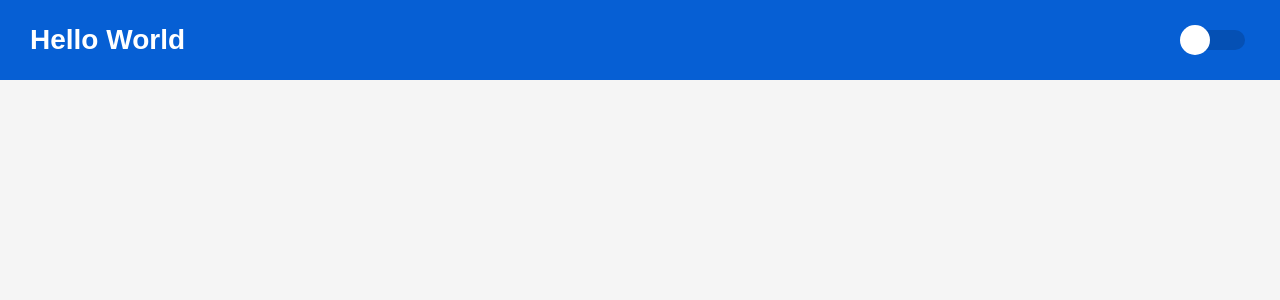
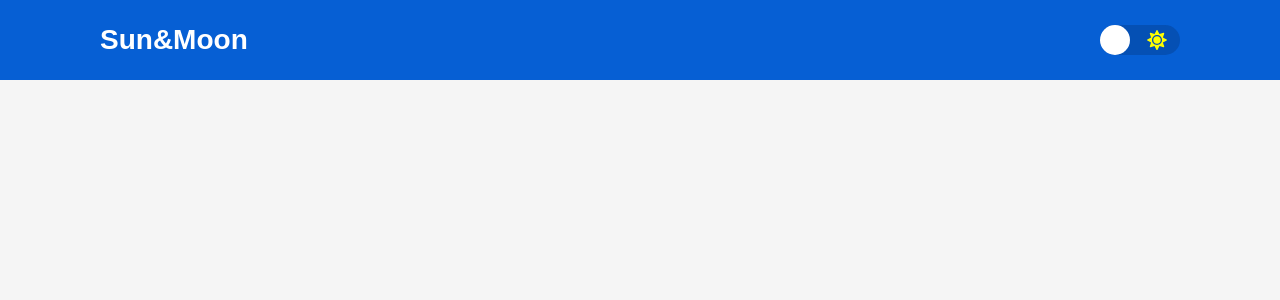
Before and after one commit to joaogkvalho/Sun-Moon, a React (Create React App) app: page / in a window 1280 px wide. Shown: the top 300 px of the page. Built offline with nearby package versions, Linux system fonts and the light colour scheme.

Commit message:
sytles finished

```diff
--- a/package.json
+++ b/package.json
@@ -13,6 +13,7 @@
     "polished": "^4.1.3",
     "react": "^17.0.2",
     "react-dom": "^17.0.2",
+    "react-icons": "^4.2.0",
     "react-scripts": "4.0.3",
     "react-switch": "^6.0.0",
     "styled-components": "^5.3.0",
--- a/src/components/Header/index.tsx
+++ b/src/components/Header/index.tsx
@@ -1,5 +1,6 @@
 import { useContext } from 'react'
-import { Container } from "./styles";
+import { Container, Content } from "./styles";
+import { FaMoon, FaSun} from 'react-icons/fa'
 import Switch from 'react-switch'
 import { ThemeContext } from 'styled-components'
 import { shade } from 'polished'
@@ -13,21 +14,20 @@ export function Header({ toggleTheme }: HeaderProps){
 
     return(
         <Container>
-            <h1>Hello World</h1>
-
+            <Content>
+                <h1>Sun&amp;<span>Moon</span></h1>
                     <Switch
                         onChange={toggleTheme}
                         checked={title === 'dark'}
-                checkedIcon={false}
-                uncheckedIcon={false}
-                height={20}
-                width={60}
+                        uncheckedIcon={<FaSun color="yellow"/>}
+                        checkedIcon={<FaMoon color="#333"/>}
+                        height={30}
+                        width={80}
                         handleDiameter={30}
                         onColor={colors.secundary}
                         offColor={shade(0.15, colors.primary)}
                     />
+                </Content>
         </Container>
-
-
     )
 }
--- a/src/components/Header/styles.ts
+++ b/src/components/Header/styles.ts
@@ -3,9 +3,24 @@ import styled from "styled-components";
 export const Container = styled.div`
     height: 80px;
     background-color: ${props => props.theme.colors.primary};
-    color: #fff;
+`
+
+export const Content = styled.div`
+    max-width: 1120px;
+    height: 80px;
+    margin: 0 auto;
+    padding: 0 20px;
+
     display: flex;
     align-items: center;
     justify-content: space-between;
-    padding: 30px;
+
+    color: #fff;
+
+    svg{
+        width: 20px;
+        height: 20px;
+
+        margin: 5px 12px;
+    }
 `
--- a/src/styles/themes/light.ts
+++ b/src/styles/themes/light.ts
@@ -3,7 +3,6 @@ export default{
 
     colors: {
         primary: '#065fd4',
-        secundary: '#e50914',
 
         background: '#f5f5f5',
         text: '#333'
```
Also changed, not shown: 1 other file (tests, documents, lock files or other folders). Lines whose indentation alone changed are shown as unchanged.
